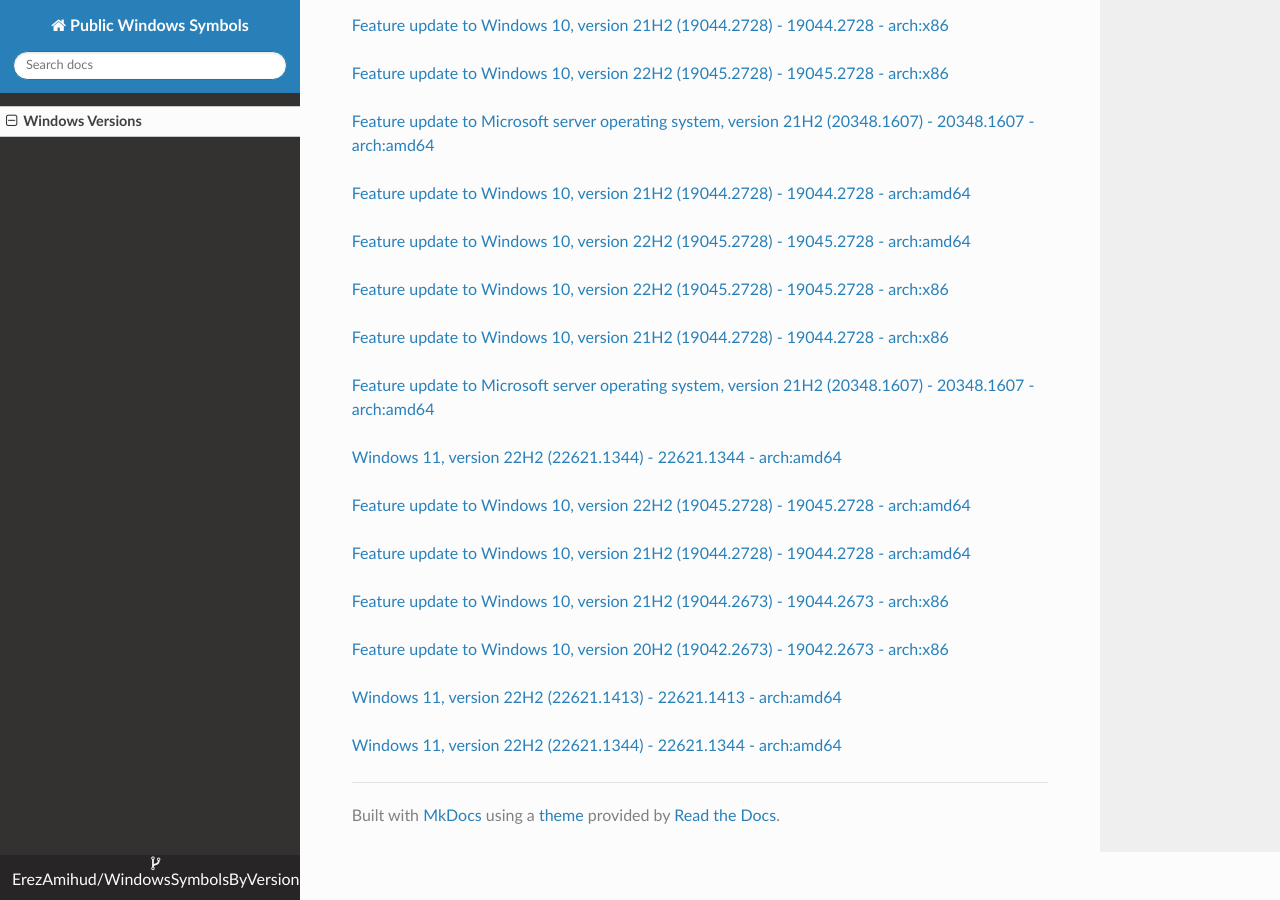
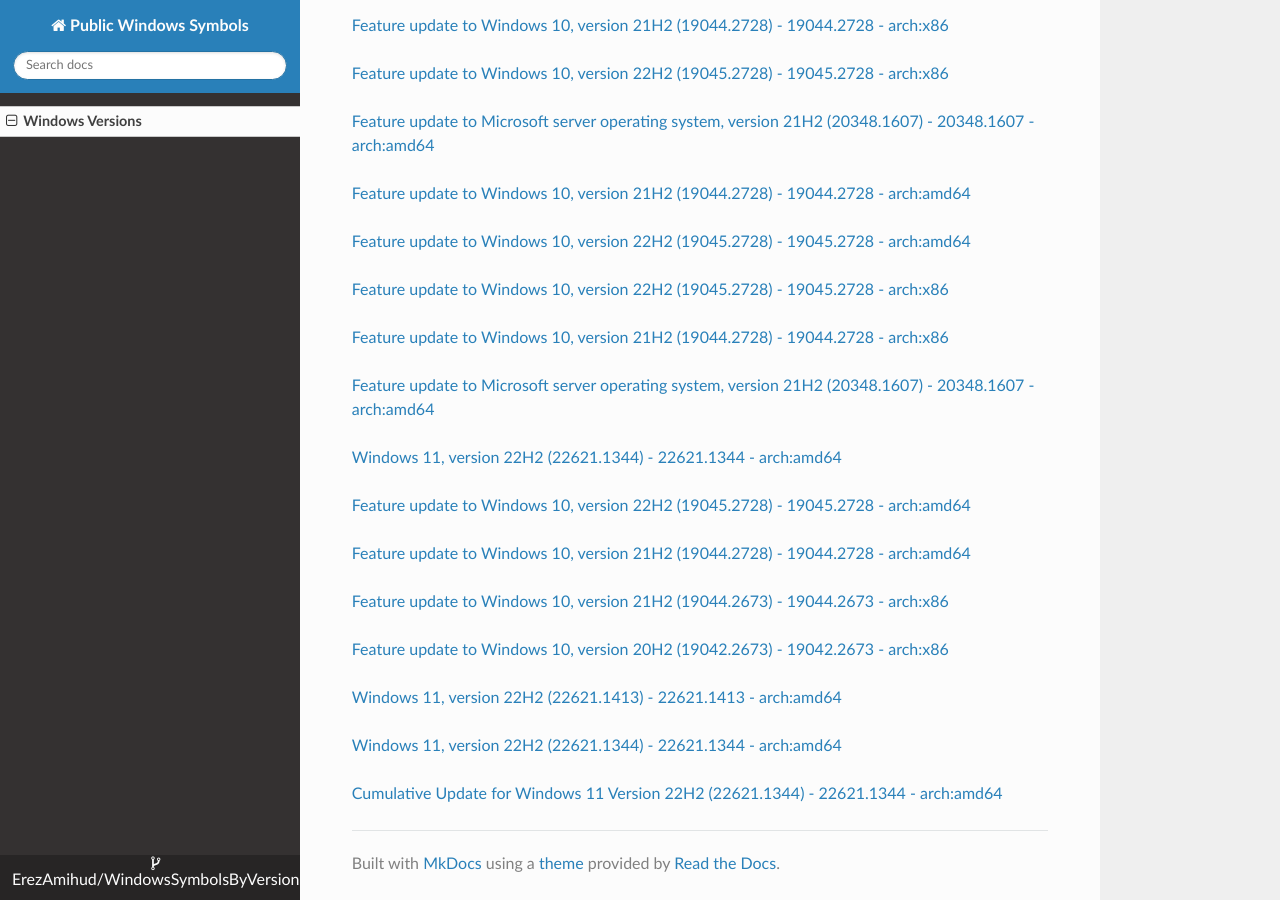
Before and after one commit to ErezAmihud/WindowsSymbolsByVersion, an MkDocs documentation site: the page built from docs/index.md, in a window 1280 px wide and 900 px high, scrolled down 36845 px. Built offline with MkDocs 1.6.1, drawn with Linux system fonts in a browser that asks for light colours; nearby versions of some CDN libraries.

Commit message:
Automated commit, add manifest for 3e9bc777-cf0d-4c82-8b50-44c78abe2227

```diff
--- a/docs/index.md
+++ b/docs/index.md
@@ -2140,3 +2140,6 @@
 
 
 [Windows 11, version 22H2 (22621.1344) - 22621.1344 - arch:amd64](https://github.com/ErezAmihud/WindowsSymbolsByVersion/blob/main/manifests/2ba76eaa-32d3-406d-948c-172de9ff97ac.manifest)
+
+
+[Cumulative Update for Windows 11 Version 22H2 (22621.1344) - 22621.1344 - arch:amd64](https://github.com/ErezAmihud/WindowsSymbolsByVersion/blob/main/manifests/3e9bc777-cf0d-4c82-8b50-44c78abe2227.manifest)
```
Also changed, not shown: process_builds.json (+1 -1 lines), 1 other file.
